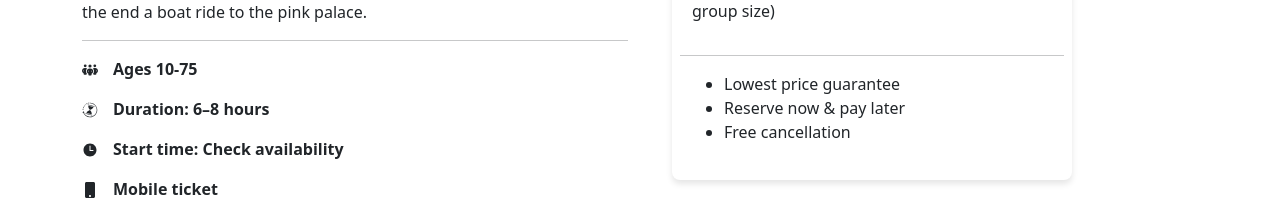
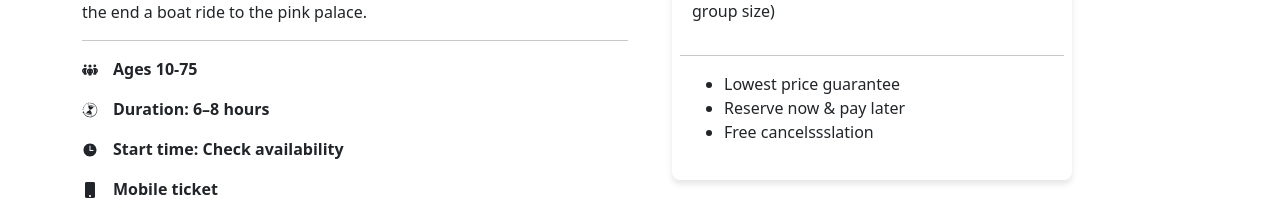
Before and after one commit to safayet404/local-luminaries-frontend, a React (Create React App) app: page /details in a window 1280 px wide. Shown: the part 1301-1511 px from the top of the page. Built offline with nearby package versions, Linux system fonts and the light colour scheme.

Commit message:
modify in data fetch

```diff
--- a/src/components/TourDetails.js
+++ b/src/components/TourDetails.js
@@ -307,7 +307,7 @@ const TourDetails = () => {
                   <ul>
                     <li>Lowest price guarantee</li>
                     <li>Reserve now & pay later</li>
-                    <li>Free cancellation</li>
+                    <li>Free cancelssslation</li>
                   </ul>
                 </div>
               </Row>
```
